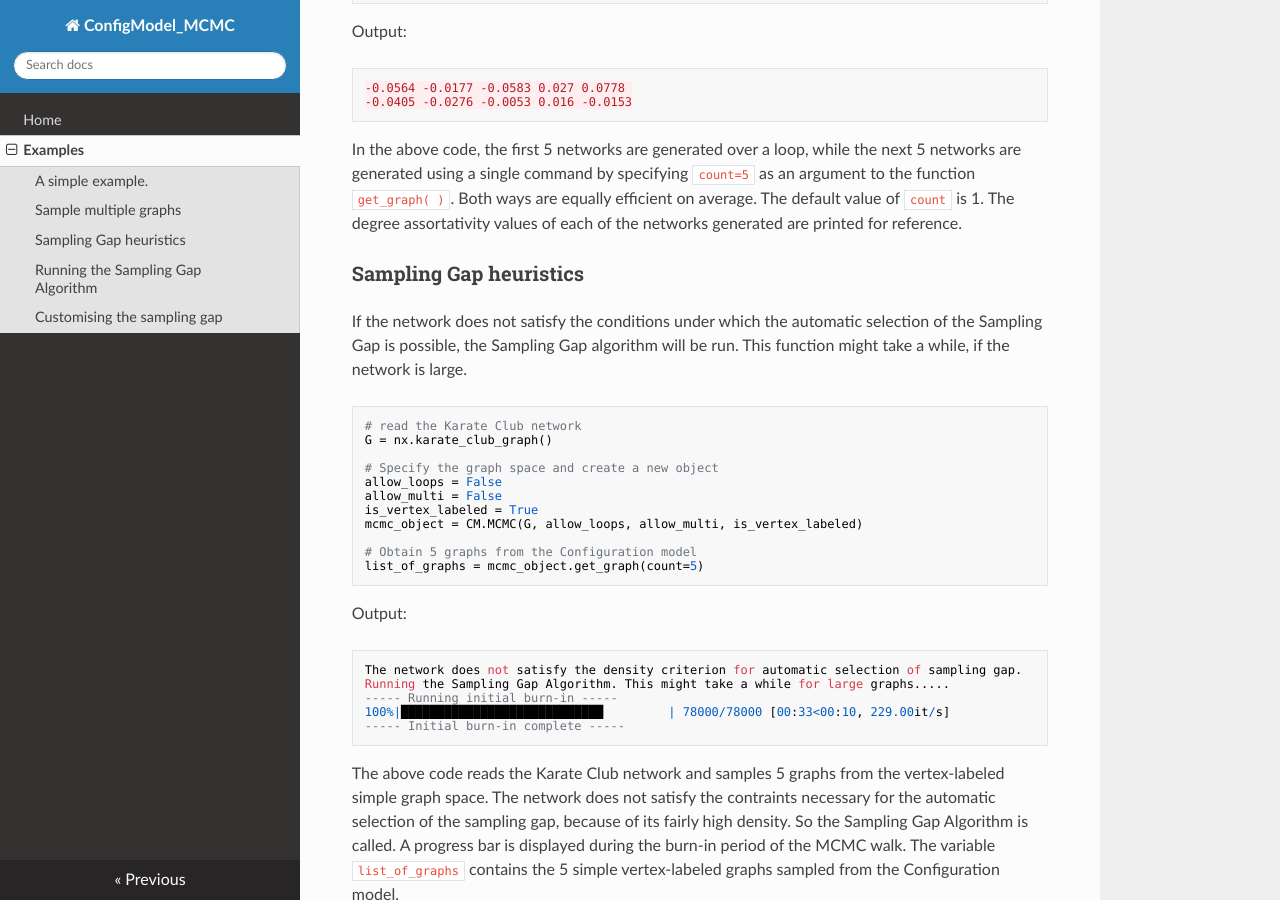
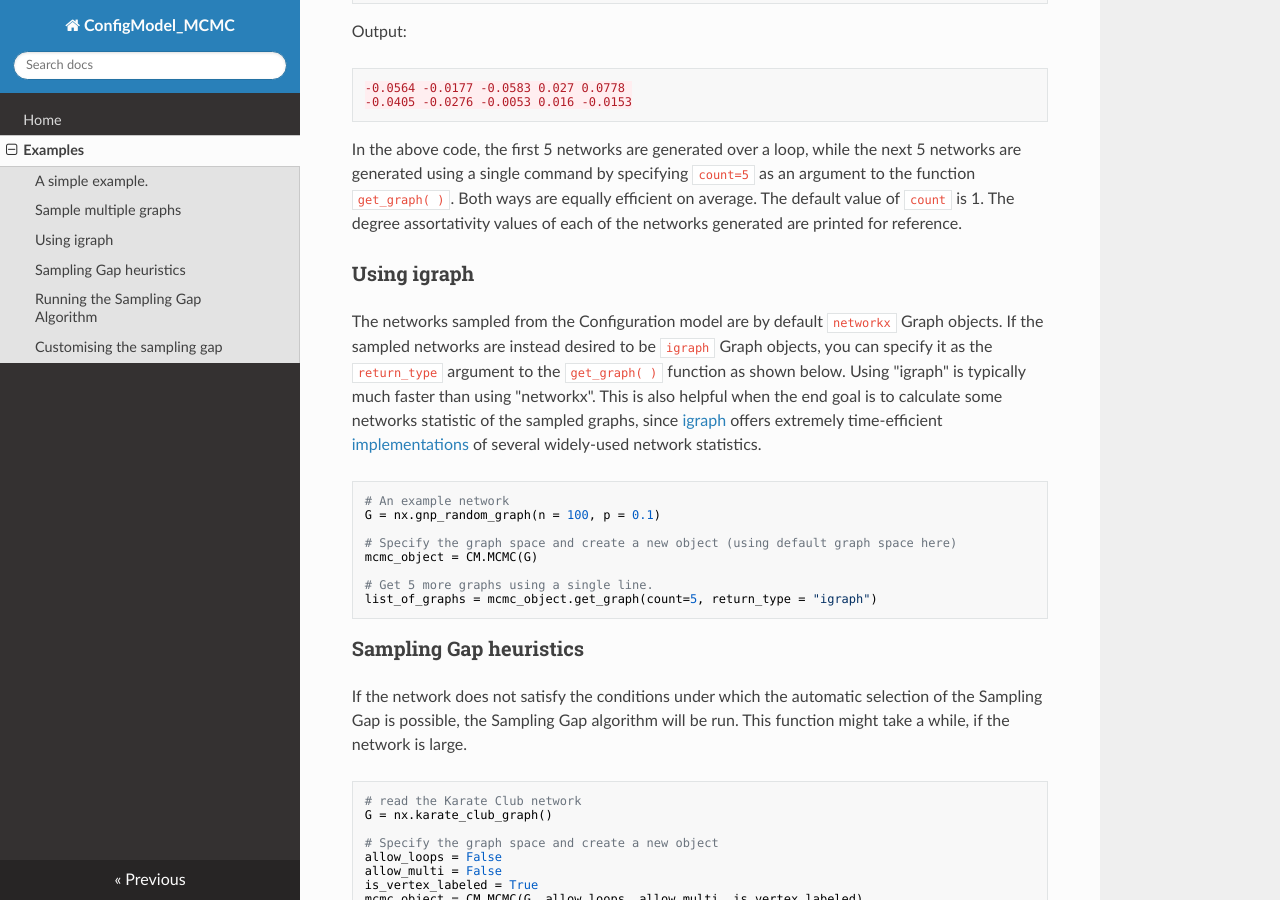
Before and after one commit to UpasanaDutta98/ConfigModel_MCMC, an MkDocs documentation site: the page built from docs/example.md, in a window 1280 px wide and 900 px high, scrolled down 1279 px. Built offline with MkDocs 1.6.1, drawn with Linux system fonts in a browser that asks for light colours; nearby versions of some CDN libraries.

Commit message:
“Added_igraph_section”

````diff
--- a/docs/example.md
+++ b/docs/example.md
@@ -71,6 +71,21 @@ Output:
 ```
 
 In the above code, the first 5 networks are generated over a loop, while the next 5 networks are generated using a single command by specifying ```count=5``` as an argument to the function `get_graph( )`. Both ways are equally efficient on average. The default value of ```count``` is 1. The degree assortativity values of each of the networks generated are printed for reference.
+
+### Using igraph
+
+The networks sampled from the Configuration model are by default `networkx` Graph objects. If the sampled networks are instead desired to be `igraph` Graph objects, you can specify it as the `return_type` argument to the `get_graph( )` function as shown below. Using "igraph" is typically much faster than using "networkx". This is also helpful when the end goal is to calculate some networks statistic of the sampled graphs, since [igraph](https://pypi.org/project/python-igraph/) offers extremely time-efficient [implementations](https://igraph.org/python/doc/api/igraph._igraph.GraphBase.html) of several widely-used network statistics.
+
+```python
+# An example network
+G = nx.gnp_random_graph(n = 100, p = 0.1)
+
+# Specify the graph space and create a new object (using default graph space here)
+mcmc_object = CM.MCMC(G)
+
+# Get 5 more graphs using a single line.
+list_of_graphs = mcmc_object.get_graph(count=5, return_type = "igraph")
+```
 
 ### Sampling Gap heuristics
 
````
Also changed, not shown: site/example/index.html, site/index.html, site/search/search_index.json, 1 other file.
